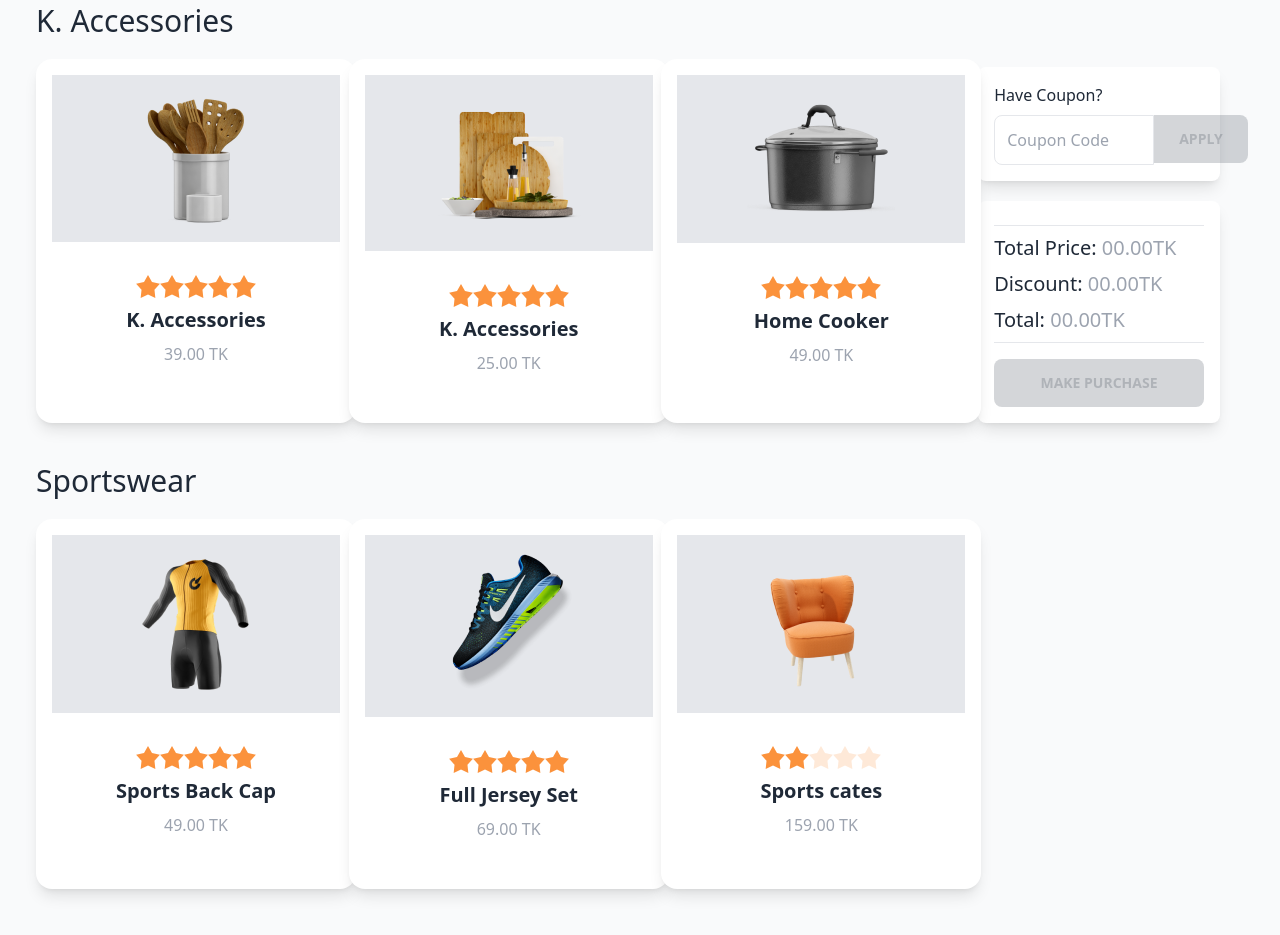
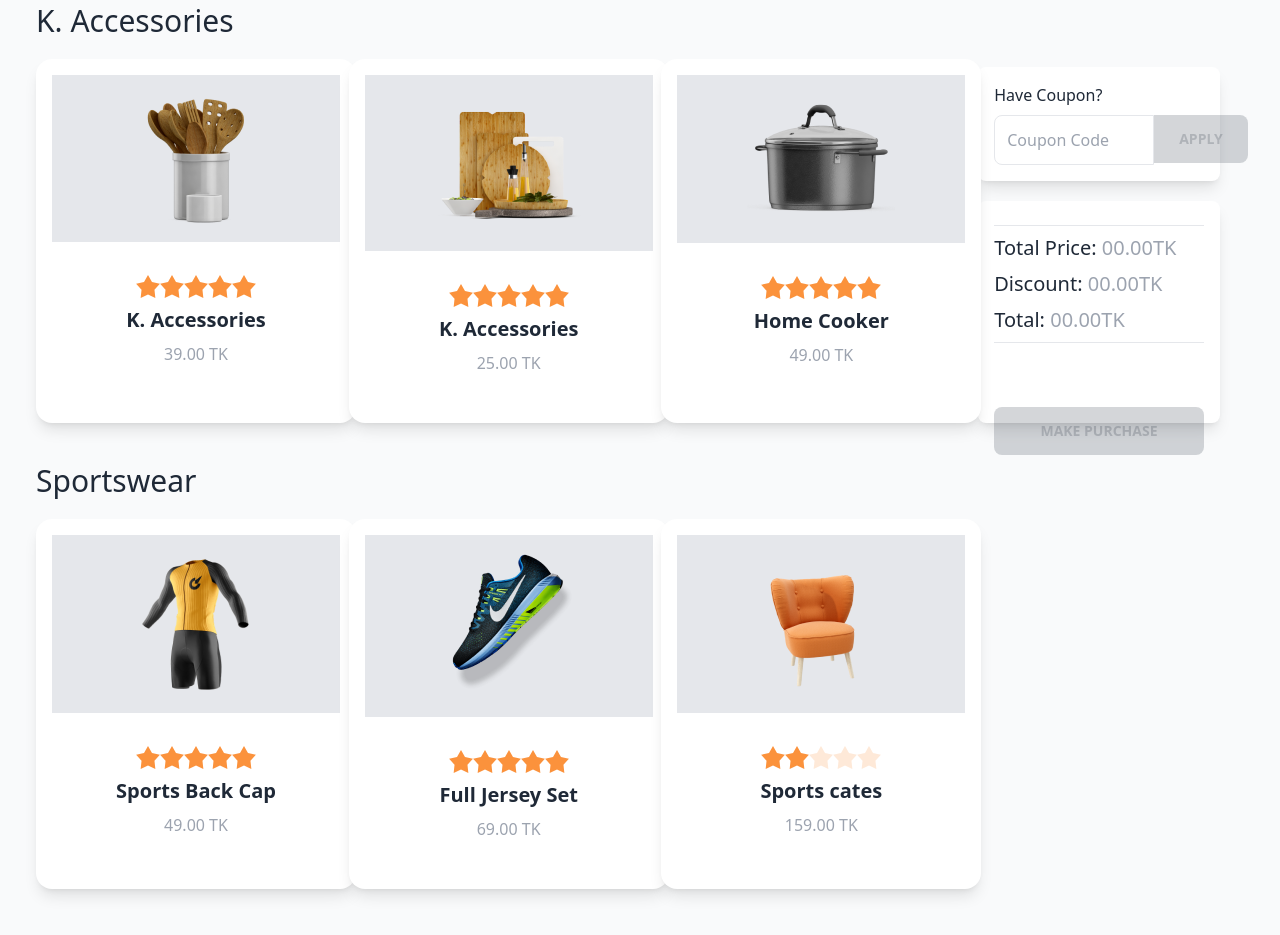
Before and after one commit to kawsarkabir/summer-sale, a plain HTML site: page index.html in a window 1280 px wide. Shown: the part 629-1564 px from the top of the page. Drawn offline with nearby package versions, Linux system fonts and the light colour scheme.

Commit message:
make purchase btn edit

```diff
--- a/index.html
+++ b/index.html
@@ -357,7 +357,7 @@
               <p class="border-b my-2"></p>
 
               <!-- Open the modal using ID.showModal() method -->
-              <button id="make-purchase" class="mt-2 btn bg-primaryColor py-3 w-full text-white font-bold" onclick="my_modal_1.showModal()" disabled>
+              <button id="make-purchase" class="mt-2 btn bg-primaryColor py-3 w-full text-white font-bold relative top-12" onclick="my_modal_1.showModal()" disabled>
                 Make Purchase
               </button>
               <dialog id="my_modal_1" class="modal">
```
